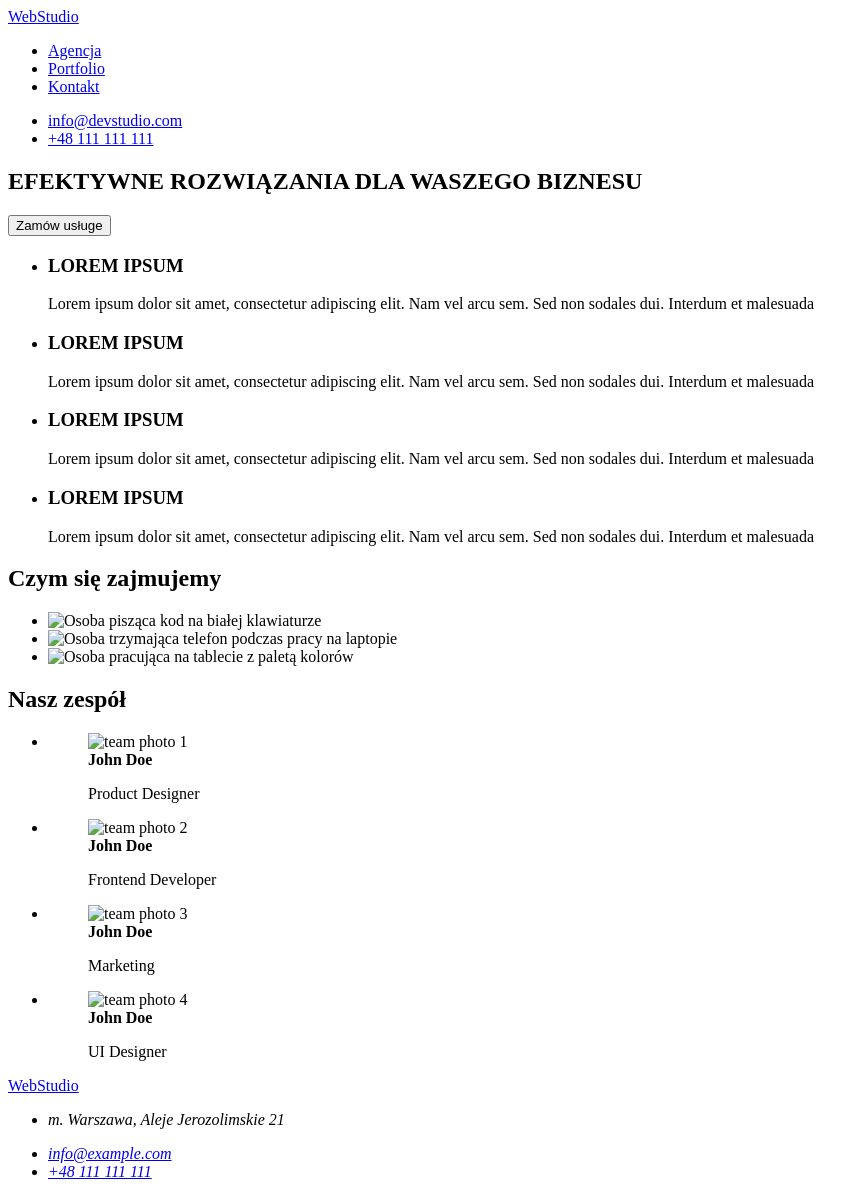
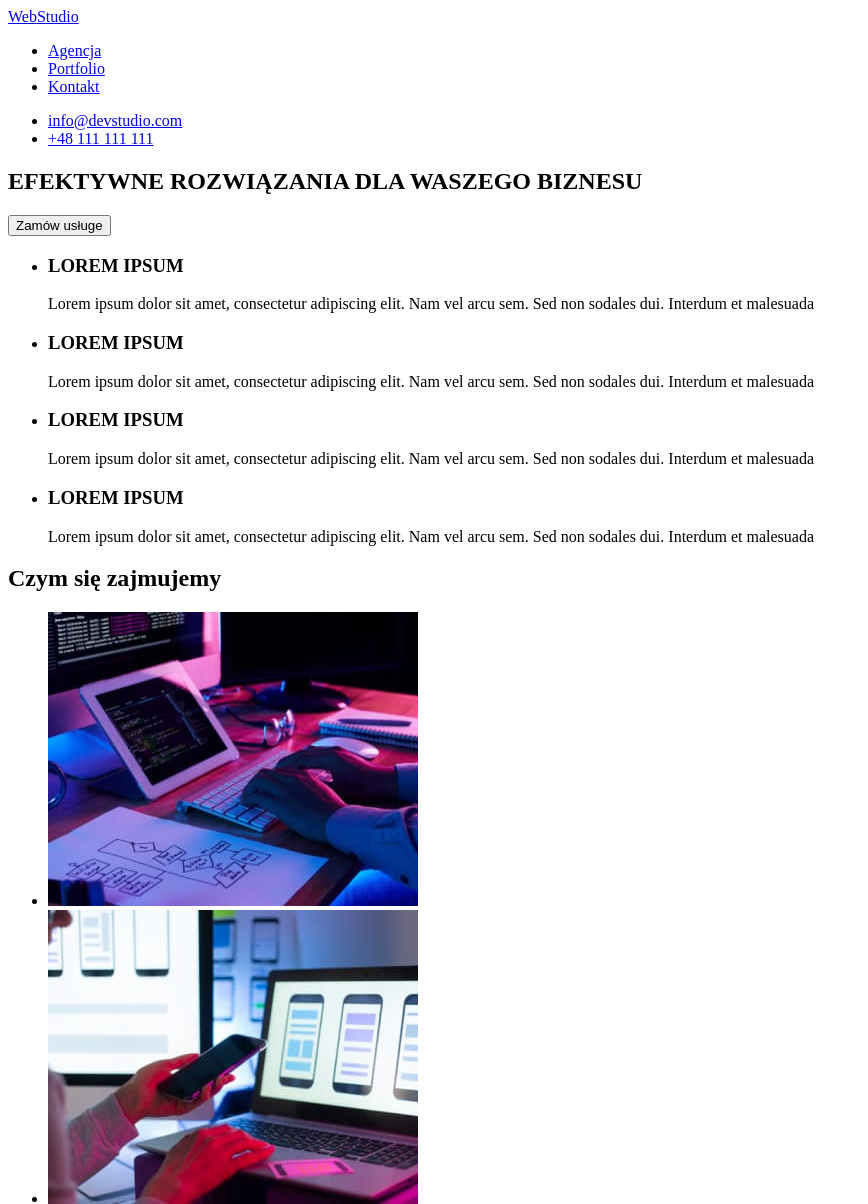
Before and after one commit to karollaski/goit-markup-hw-01, a plain HTML site: page index.html in a window 1280 px wide. Shown: the top 1204 px of the page, without its empty margins (0-868 px from the left). Drawn offline with Linux system fonts and the light colour scheme.

Commit message:
Zmiana w index
Poprawa ścieżki do obrazów

```diff
--- a/index.html
+++ b/index.html
@@ -62,7 +62,7 @@
         <ul>
           <li>
             <img
-              src="./images/img 1.jpg"
+              src="./images/img1.jpg"
               alt="Osoba pisząca kod na białej klawiaturze"
               width="370"
               height="294"
@@ -70,7 +70,7 @@
           </li>
           <li>
             <img
-              src="./images/img 2.jpg"
+              src="./images/img2.jpg"
               alt="Osoba trzymająca telefon podczas pracy na laptopie"
               width="370"
               height="294"
@@ -78,7 +78,7 @@
           </li>
           <li>
             <img
-              src="./images/img 3.jpg"
+              src="./images/img3.jpg"
               alt="Osoba pracująca na tablecie z paletą kolorów"
               width="370"
               height="294"
@@ -92,7 +92,7 @@
           <li>
             <figure>
               <img
-                src="./images/img 4.jpg"
+                src="./images/img4.jpg"
                 alt="team photo 1"
                 width="270"
                 height="260"
@@ -106,7 +106,7 @@
           <li>
             <figure>
               <img
-                src="./images/img 5.jpg"
+                src="./images/img5.jpg"
                 alt="team photo 2"
                 width="270"
                 height="260"
@@ -120,7 +120,7 @@
           <li>
             <figure>
               <img
-                src="./images/img 6.jpg"
+                src="./images/img6.jpg"
                 alt="team photo 3"
                 width="270"
                 height="260"
@@ -134,7 +134,7 @@
           <li>
             <figure>
               <img
-                src="./images/img 7.jpg"
+                src="./images/img7.jpg"
                 alt="team photo 4"
                 width="270"
                 height="260"
```
